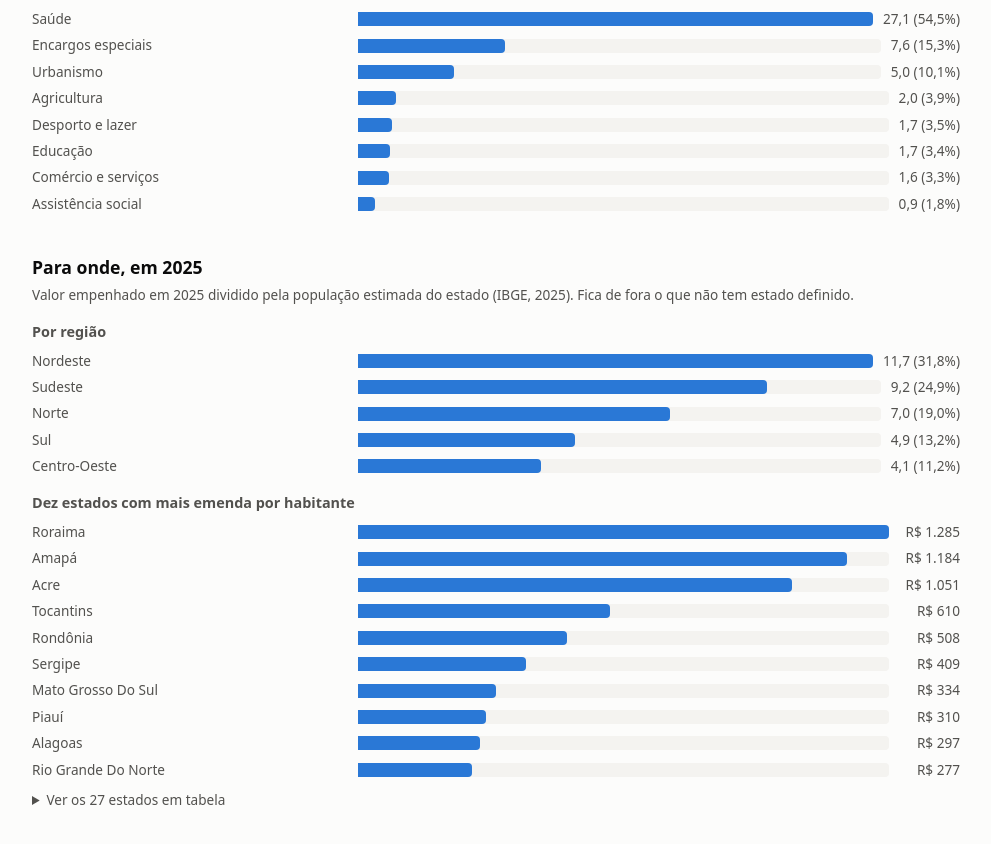
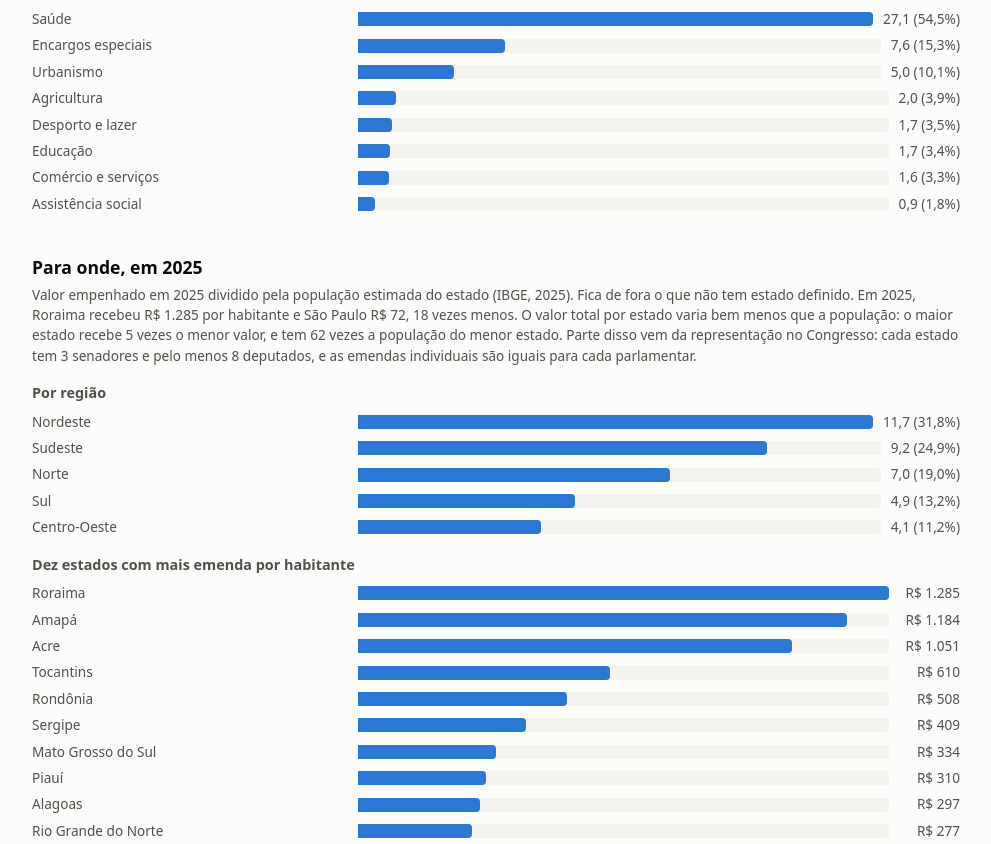
Before and after one commit to jacksonmonteiro83/gastos-governo-br, a plain HTML site: page docs/emendas.html in a window 1280 px wide. Shown: the part 1048-1892 px from the top of the page, without its empty margins (144-1135 px from the left). Drawn offline with Linux system fonts and the light colour scheme.

Commit message:
Emendas por habitante: texto com os números reais, nomes de UF na grafia do IBGE
Co-Authored-By: Claude Sonnet 5.5 <noreply@anthropic.com>
Claude-Session: https://claude.ai/code/session_01KiiusXRWrSgj2tX4znhx2G

```diff
--- a/docs/emendas.html
+++ b/docs/emendas.html
@@ -144,6 +144,10 @@
     const fmtR = new Intl.NumberFormat("pt-BR", { maximumFractionDigits: 0 });
     document.getElementById("nota-uf").textContent = "Valor empenhado em " + ref + " dividido pela população estimada do estado (IBGE, " + D.ano_populacao +
       "). Fica de fora o que não tem estado definido.";
+    const a = PH[0], z = PH[PH.length - 1];
+    document.getElementById("nota-uf").textContent += " Em " + ref + ", " + a.nome + " recebeu R$ " + fmtR.format(a.reais_hab) + " por habitante e " + z.nome +
+      " R$ " + fmtR.format(z.reais_hab) + ", " + fmtR.format(Math.round(a.reais_hab / z.reais_hab)) + " vezes menos. O valor total por estado varia bem menos que a população: o maior estado recebe " + fmtR.format(Math.round(Math.max(...PH.map(x => x.bi)) / Math.min(...PH.map(x => x.bi)))) +
+      " vezes o menor valor, e tem " + fmtR.format(Math.round(Math.max(...PH.map(x => x.pop_mi)) / Math.min(...PH.map(x => x.pop_mi)))) + " vezes a população do menor estado. Parte disso vem da representação no Congresso: cada estado tem 3 senadores e pelo menos 8 deputados, e as emendas individuais são iguais para cada parlamentar.";
     document.getElementById("uf-titulo").textContent = "Dez estados com mais emenda por habitante";
     const top = PH.slice(0, 10), m = Math.max(...top.map(x => x.reais_hab));
     document.getElementById("b-uf").innerHTML = top.map(x =>
--- a/docs/emendas_data.js
+++ b/docs/emendas_data.js
@@ -269,7 +269,7 @@ window.EMD = {
    "reais_hab": 409.0
   },
   {
-   "nome": "Mato Grosso Do Sul",
+   "nome": "Mato Grosso do Sul",
    "bi": 0.98,
    "pop_mi": 2.92,
    "reais_hab": 334.0
@@ -287,7 +287,7 @@ window.EMD = {
    "reais_hab": 297.0
   },
   {
-   "nome": "Rio Grande Do Norte",
+   "nome": "Rio Grande do Norte",
    "bi": 0.96,
    "pop_mi": 3.46,
    "reais_hab": 277.0
@@ -347,7 +347,7 @@ window.EMD = {
    "reais_hab": 163.0
   },
   {
-   "nome": "Rio Grande Do Sul",
+   "nome": "Rio Grande do Sul",
    "bi": 1.82,
    "pop_mi": 11.23,
    "reais_hab": 162.0
@@ -383,7 +383,7 @@ window.EMD = {
    "reais_hab": 125.0
   },
   {
-   "nome": "Rio De Janeiro",
+   "nome": "Rio de Janeiro",
    "bi": 2.11,
    "pop_mi": 17.22,
    "reais_hab": 122.0
```
Also changed, not shown: 2 other files.
